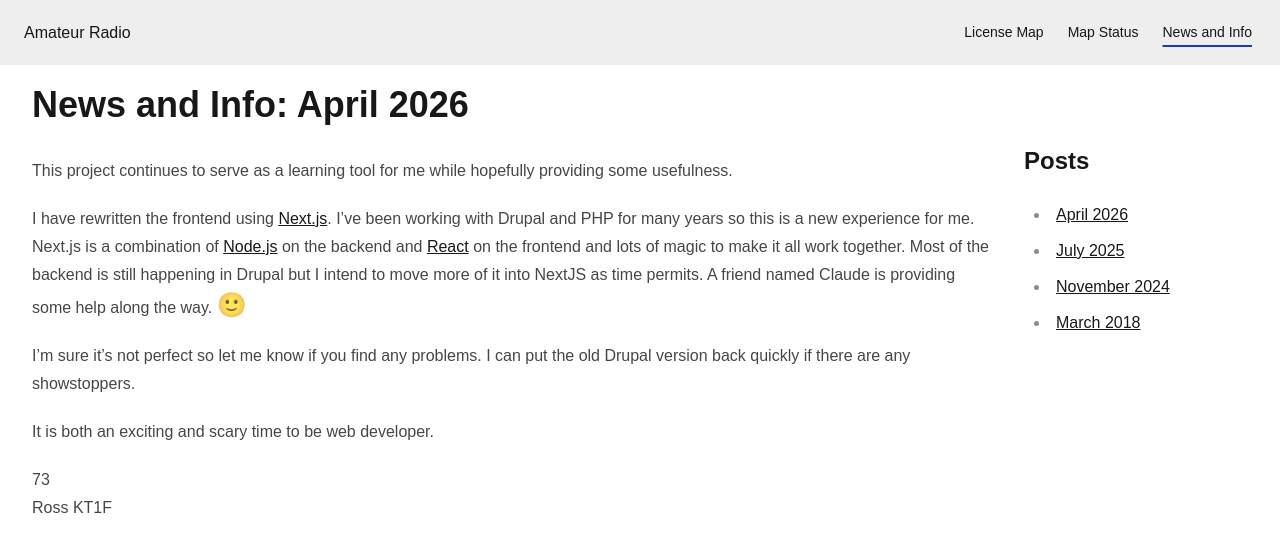
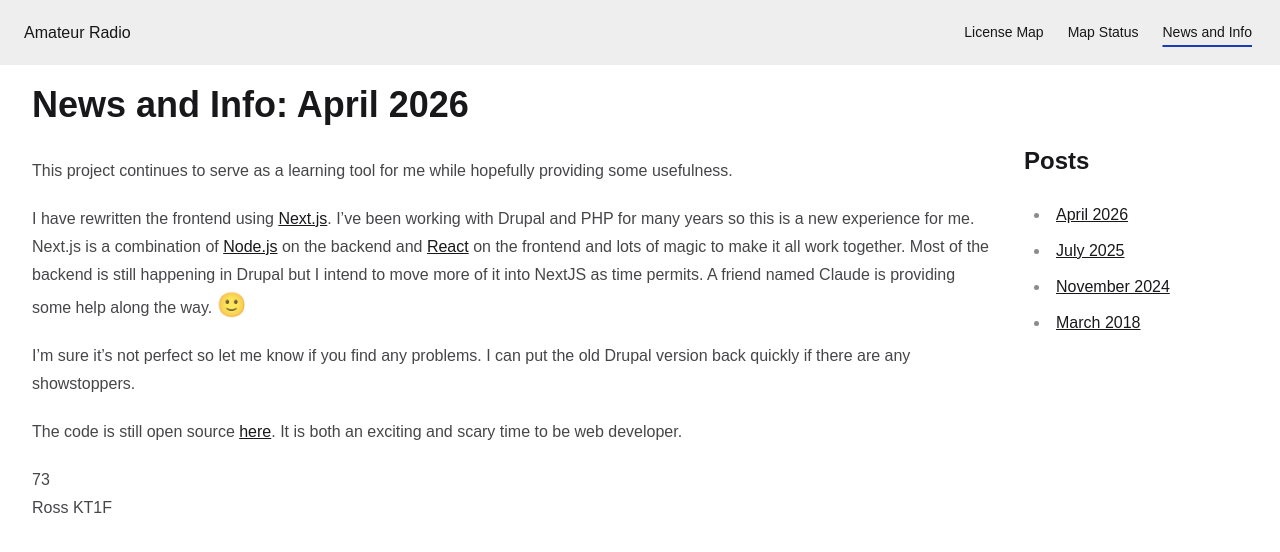
Before and after one commit to signal599/ham-next, a Next.js app: page /news in a window 1280 px wide. Shown: the top 552 px of the page. Built offline with nearby package versions, Linux system fonts and the light colour scheme.

Commit message:
News content

```diff
--- a/app/news/page.tsx
+++ b/app/news/page.tsx
@@ -25,7 +25,7 @@ export default function Page() {
         put the old Drupal version back quickly if there are any showstoppers.
       </p>
       <p>
-        It is both an exciting and scary time to be web developer.
+        The code is still open source <a href="https://github.com/signal599/ham-next">here</a>. It is both an exciting and scary time to be web developer.
       </p>
       <p>
         73
```
